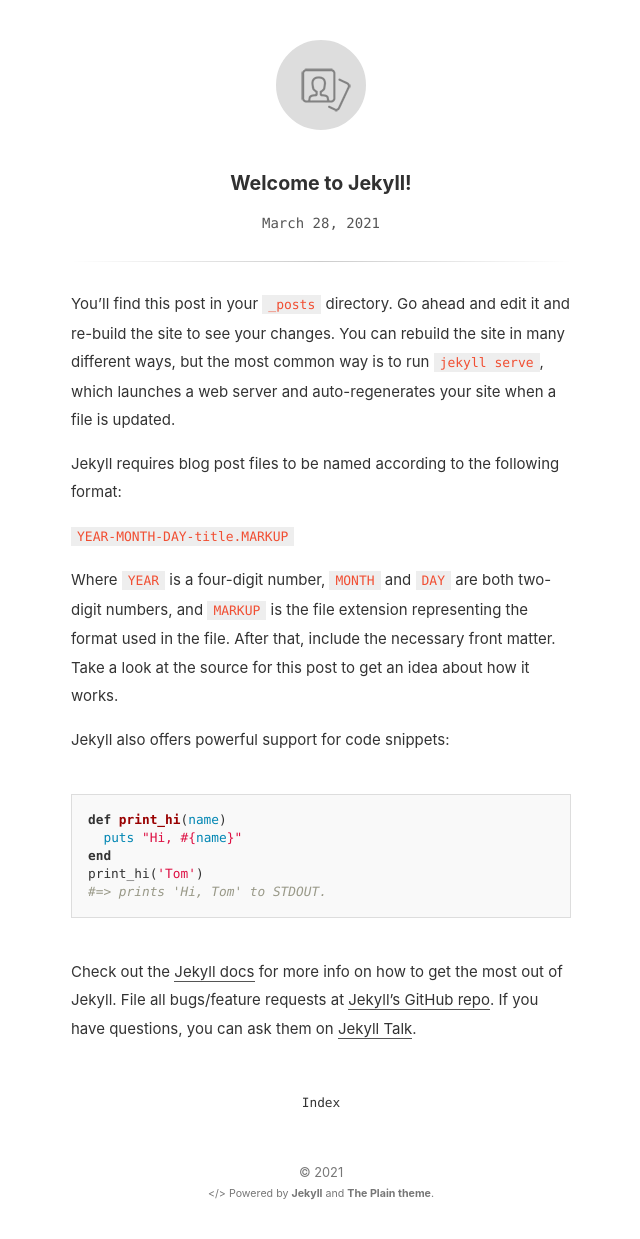
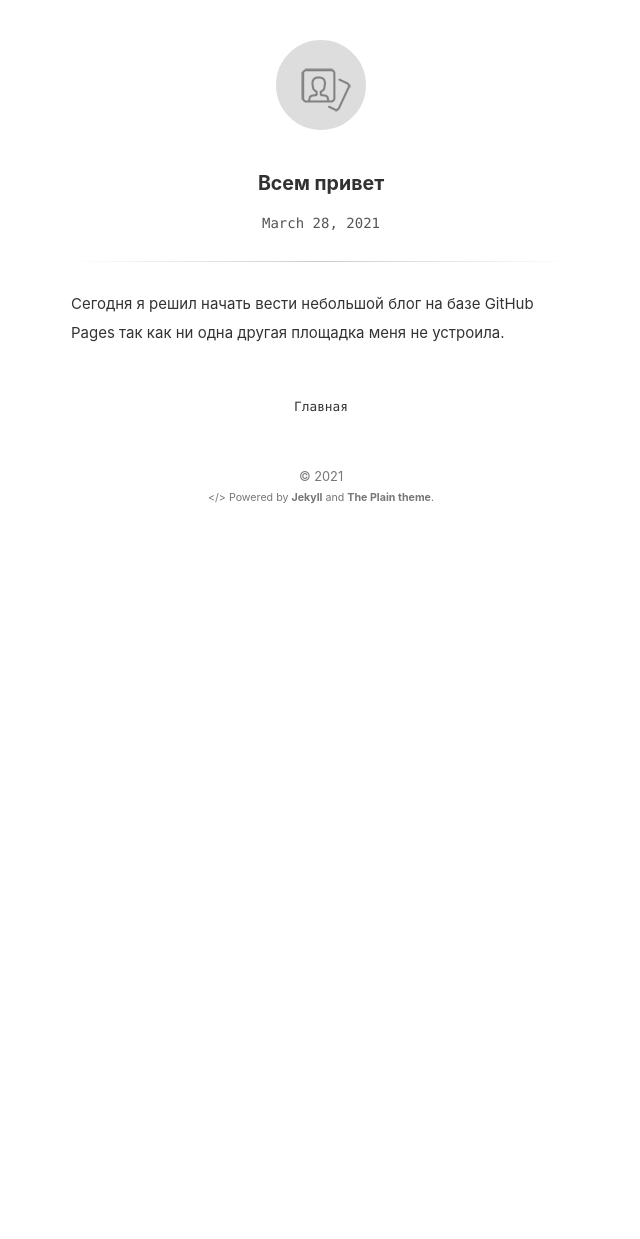
Before and after one commit to pernat/pernat.github.io, a Jekyll site: the page built from _posts/2021-03-28-welcome-to-jekyll.markdown, in a window 1280 px wide. Shown: the whole page, without its empty margins (319-959 px from the left). Built offline with Jekyll 4.4.1, drawn with Linux system fonts in a browser that asks for light colours; after the commit the page ends 900 px from its top, so only the background shows below that.

Commit message:
Some edit"s

```diff
--- a/_config.yml
+++ b/_config.yml
@@ -1,9 +1,9 @@
 ines (39 sloc) 1.17 KB
 # Site Info
-title:              "The Plain"
-description:        "A minimalist Jekyll theme"
-author_name:        "Heiswayi Nrird" # change this to your name
-logo_url:           https://avatars0.githubusercontent.com/u/13794983?v=4 # Get it from GitHub API: https://api.github.com/users/<username>
+title:              "ZHSS"
+description:        "Мой минималистичный блог"
+author_name:        "Сергей Журавлев" # change this to your name
+logo_url:           https://api.github.com/users/pernat # Get it from GitHub API: https://api.github.com/users/<username>
 
 # Site Settings
 url:                https://pernat.github.io # main url
--- a/_includes/header.html
+++ b/_includes/header.html
@@ -2,10 +2,10 @@
 
 	{% if page.url == '/index.html' or page.url == '/' %}
 		{% assign link = '/about' %}
-		{% assign prompt = 'About the Author' %}
+		{% assign prompt = 'Об авторе' %}
 	{% else %}
 		{% assign link = '/' %}
-		{% assign prompt = 'Back to Index' %}
+		{% assign prompt = 'Назад на главную' %}
 	{% endif %}
 
 	<a href="{{ link | prepend: site.baseurl | prepend: site.url }}">
--- a/_layouts/post.html
+++ b/_layouts/post.html
@@ -20,7 +20,7 @@
     <a class="next" href="{{ page.next.url | prepend: site.baseurl | prepend: site.url }}" title="NEXT: {{page.next.title}}">&lt;&lt;</a>
 		<span> &middot; </span>
   {% endif %}
-		<a class="home" href="{{ "/" | prepend: site.baseurl | prepend: site.url }}" title="Back to Index">Index</a>
+		<a class="home" href="{{ "/" | prepend: site.baseurl | prepend: site.url }}" title="Back to Index">Главная</a>
   {% if page.previous.url %}
 		<span> &middot; </span>
     <a class="prev" href="{{ page.previous.url | prepend: site.baseurl | prepend: site.url }}" title="PREV: {{page.previous.title}}">&gt;&gt;</a>
--- a/_posts/2021-03-28-welcome-to-jekyll.markdown
+++ b/_posts/2021-03-28-welcome-to-jekyll.markdown
@@ -1,29 +1,7 @@
 ---
 layout: post
-title:  "Welcome to Jekyll!"
-date:   2021-03-28 19:56:13 +0300
-categories: jekyll update
+title:  "Всем привет "
+date:   2021-03-28 20:56:13 +0300
+categories: общее
 ---
-You’ll find this post in your `_posts` directory. Go ahead and edit it and re-build the site to see your changes. You can rebuild the site in many different ways, but the most common way is to run `jekyll serve`, which launches a web server and auto-regenerates your site when a file is updated.
-
-Jekyll requires blog post files to be named according to the following format:
-
-`YEAR-MONTH-DAY-title.MARKUP`
-
-Where `YEAR` is a four-digit number, `MONTH` and `DAY` are both two-digit numbers, and `MARKUP` is the file extension representing the format used in the file. After that, include the necessary front matter. Take a look at the source for this post to get an idea about how it works.
-
-Jekyll also offers powerful support for code snippets:
-
-{% highlight ruby %}
-def print_hi(name)
-  puts "Hi, #{name}"
-end
-print_hi('Tom')
-#=> prints 'Hi, Tom' to STDOUT.
-{% endhighlight %}
-
-Check out the [Jekyll docs][jekyll-docs] for more info on how to get the most out of Jekyll. File all bugs/feature requests at [Jekyll’s GitHub repo][jekyll-gh]. If you have questions, you can ask them on [Jekyll Talk][jekyll-talk].
-
-[jekyll-docs]: https://jekyllrb.com/docs/home
-[jekyll-gh]:   https://github.com/jekyll/jekyll
-[jekyll-talk]: https://talk.jekyllrb.com/
+Сегодня я решил начать вести небольшой блог на базе GitHub Pages так как ни одна другая площадка меня не устроила.
```
Also changed, not shown: about.md (+1 -3 lines).
